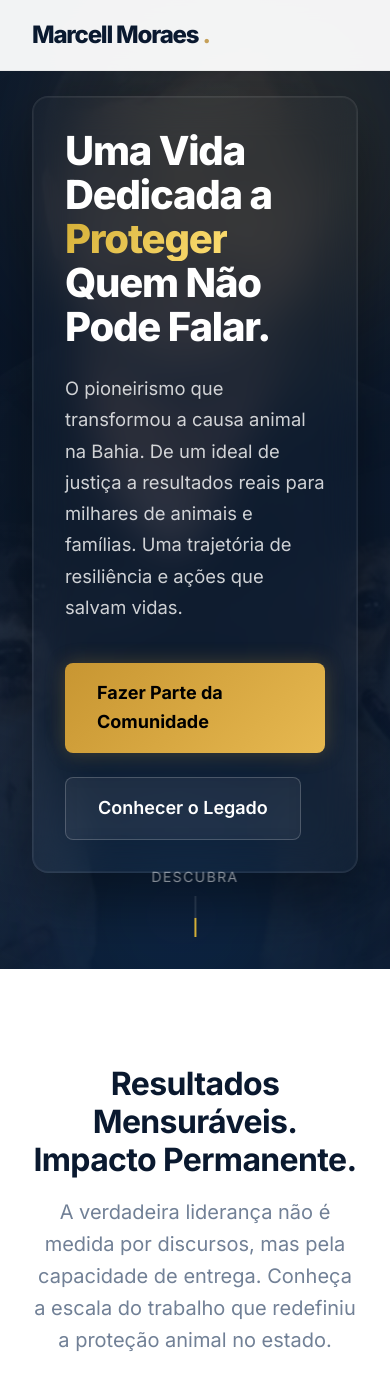
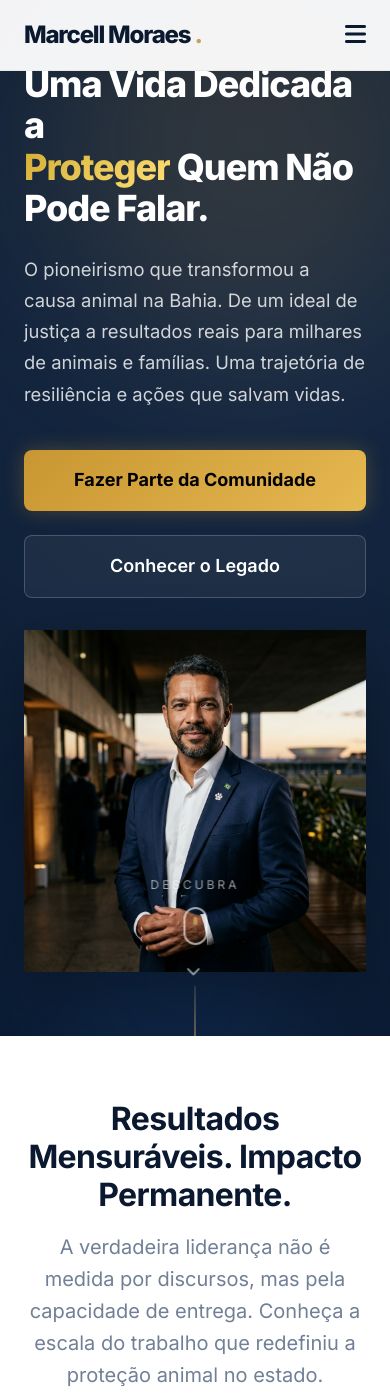
Before and after one commit to gibaoliver/marcell-moraes, a website built with Vite: page index.html in a window 390 px wide. Shown: the top 1394 px of the page. Built offline with nearby package versions, Linux system fonts and the light colour scheme; animation ran at ten frames a second.

Commit message:
feat: redesign hero section and implement comprehensive mobile responsiveness

```diff
--- a/index.html
+++ b/index.html
@@ -40,6 +40,9 @@
                 <span class="logo-name">Marcell Moraes</span>
                 <span class="logo-dot">.</span>
             </div>
+            <button class="mobile-toggle" aria-label="Abrir menu" aria-expanded="false">
+                <i class="fas fa-bars"></i>
+            </button>
             <nav class="nav-links">
                 <a href="#legado">Legado</a>
                 <a href="#biografia">Biografia</a>
@@ -59,26 +62,44 @@
 
     <!-- Ultra Modern Hero Section -->
     <section class="hero">
-        <div class="hero-bg"></div>
         <div class="hero-overlay"></div>
         <div class="hero-orb orb-1"></div>
         <div class="hero-orb orb-2"></div>
 
-        <div class="container">
+        <div class="container hero-grid">
             <div class="hero-content">
-                <h1 class="hero-title">Uma Vida Dedicada a<br><span class="highlight">Proteger</span> Quem Não Pode Falar.</h1>
+                <h1 class="hero-title">
+                    <span class="reveal-line">
+                        <span class="reveal-inner">Uma Vida Dedicada a</span>
+                    </span>
+                    <span class="reveal-line">
+                        <span class="reveal-inner"><span class="highlight">Proteger</span> Quem Não</span>
+                    </span>
+                    <span class="reveal-line">
+                        <span class="reveal-inner">Pode Falar.</span>
+                    </span>
+                </h1>
                 <p class="hero-subtitle">O pioneirismo que transformou a causa animal na Bahia. De um ideal de justiça a resultados reais para milhares de animais e famílias. Uma trajetória de resiliência e ações que salvam vidas.</p>
                 <div class="hero-actions">
                     <a href="#comunidade" class="btn btn-glow btn-lg">Fazer Parte da Comunidade</a>
                     <a href="#legado" class="btn btn-glass btn-lg">Conhecer o Legado</a>
                 </div>
             </div>
+            <div class="hero-image-wrapper">
+                <img src="assets/marcell_portrait.png" alt="Marcell Moraes" class="hero-portrait">
+            </div>
         </div>
 
-        <div class="scroll-indicator">
+        <a href="#legado" class="scroll-indicator">
             <span>Descubra</span>
-            <div class="scroll-line"></div>
-        </div>
+            <div class="scroll-mouse">
+                <div class="scroll-wheel"></div>
+            </div>
+            <div class="scroll-arrow">
+                <i class="fas fa-chevron-down"></i>
+            </div>
+        </a>
+        <div class="hero-connector"></div>
     </section>
 
     <!-- Metrics Section -->
@@ -129,7 +150,7 @@
 
                 <p>Hoje, além de cargos ou mandatos, Marcell Moraes é uma instituição em si mesmo. Uma força de mobilização que não recua, não se omite e continua entregando resultados diários.</p>
 
-                <a href="#" class="btn btn-outline">Acompanhe os Bastidores no Instagram</a>
+                <a href="https://www.instagram.com/marcell_moraes45?igsh=MXBzNW93NXo1M3B0" target="_blank" rel="noopener noreferrer" class="btn btn-outline">Acompanhe os Bastidores no Instagram</a>
             </div>
         </div>
     </section>
--- a/styles/components.css
+++ b/styles/components.css
@@ -101,6 +101,16 @@
     color: var(--accent);
 }
 
+.mobile-toggle {
+    display: none;
+    background: none;
+    border: none;
+    font-size: 1.5rem;
+    color: var(--primary);
+    cursor: pointer;
+    z-index: 101;
+}
+
 /* --- Ultra Modern Hero Section --- */
 .hero {
     position: relative;
@@ -111,29 +121,11 @@
     overflow: hidden;
 }
 
-.hero-bg {
-    position: absolute;
-    inset: -5%;
-    width: 110%;
-    height: 110%;
-    background-image: url('../assets/WhatsApp Image 2026-06-17 at 22.35.48.jpeg');
-    background-size: cover;
-    background-position: center;
-    animation: kenBurns 20s infinite alternate ease-in-out;
-    z-index: 0;
-}
-
-@keyframes kenBurns {
-    0% { transform: scale(1) translate(0, 0); }
-    100% { transform: scale(1.05) translate(-1%, -1%); }
-}
-
 .hero-overlay {
     position: absolute;
     inset: 0;
     z-index: 1;
-    background: radial-gradient(circle at 20% 50%, rgba(10, 25, 47, 0.85) 0%, rgba(10, 25, 47, 0.98) 100%),
-                linear-gradient(45deg, rgba(200, 150, 50, 0.1) 0%, transparent 50%);
+    background: radial-gradient(circle at 70% 30%, #172A45 0%, #0A192F 100%);
 }
 
 .hero-orb {
@@ -166,27 +158,66 @@
     100% { transform: translateY(50px) translateX(-50px); }
 }
 
+.hero-grid {
+    display: grid;
+    grid-template-columns: 1fr 1fr;
+    gap: 2rem;
+    align-items: center;
+    position: relative;
+    z-index: 2;
+    padding-bottom: 5rem;
+}
+
+.hero-image-wrapper {
+    position: relative;
+    display: flex;
+    justify-content: flex-end;
+    align-items: flex-end;
+    height: 100%;
+}
+
+.hero-portrait {
+    max-width: 100%;
+    max-height: 80vh;
+    object-fit: contain;
+    filter: drop-shadow(0 20px 30px rgba(0,0,0,0.3));
+    animation: fadeInUp 1.2s cubic-bezier(0.16, 1, 0.3, 1) 0.5s forwards;
+    opacity: 0;
+    transform: translateY(20px);
+}
+
 .hero-content {
     position: relative;
     z-index: 2;
     max-width: 750px;
-    padding: 3.5rem;
-    border-radius: 24px;
-    background: rgba(255, 255, 255, 0.02);
-    backdrop-filter: blur(20px);
-    -webkit-backdrop-filter: blur(20px);
-    border: 1px solid rgba(255, 255, 255, 0.08);
-    box-shadow: 0 30px 60px rgba(0, 0, 0, 0.4),
-                inset 0 0 0 1px rgba(255, 255, 255, 0.05);
-    transform: translateY(30px);
-    opacity: 0;
-    animation: glassReveal 1.2s 0.2s forwards cubic-bezier(0.2, 0.8, 0.2, 1);
+    padding: 0;
 }
 
-@keyframes glassReveal {
+.reveal-line {
+    display: block;
+    overflow: hidden;
+    line-height: 1.15;
+}
+
+.reveal-inner {
+    display: block;
+    transform: translateY(100%);
+    animation: revealUp 1.2s cubic-bezier(0.16, 1, 0.3, 1) forwards;
+}
+
+.hero-title .reveal-line:nth-child(1) .reveal-inner {
+    animation-delay: 0.1s;
+}
+.hero-title .reveal-line:nth-child(2) .reveal-inner {
+    animation-delay: 0.3s;
+}
+.hero-title .reveal-line:nth-child(3) .reveal-inner {
+    animation-delay: 0.5s;
+}
+
+@keyframes revealUp {
     to {
         transform: translateY(0);
-        opacity: 1;
     }
 }
 
@@ -211,12 +242,18 @@
     line-height: 1.7;
     color: rgba(255, 255, 255, 0.8);
     margin-bottom: 2.5rem;
+    opacity: 0;
+    transform: translateY(20px);
+    animation: fadeInUp 1.2s cubic-bezier(0.16, 1, 0.3, 1) 0.7s forwards;
 }
 
 .hero-actions {
     display: flex;
     gap: 1.5rem;
     flex-wrap: wrap;
+    opacity: 0;
+    transform: translateY(20px);
+    animation: fadeInUp 1.2s cubic-bezier(0.16, 1, 0.3, 1) 0.9s forwards;
 }
 
 .btn-glass {
@@ -265,7 +302,7 @@
 
 .scroll-indicator {
     position: absolute;
-    bottom: 2rem;
+    bottom: 3.5rem;
     left: 50%;
     transform: translateX(-50%);
     z-index: 2;
@@ -273,36 +310,67 @@
     flex-direction: column;
     align-items: center;
     gap: 0.5rem;
-    color: rgba(255,255,255,0.5);
-    font-size: 0.875rem;
-    letter-spacing: 0.1em;
+    color: rgba(255, 255, 255, 0.6);
+    font-size: 0.75rem;
+    letter-spacing: 0.25em;
     text-transform: uppercase;
-    animation: fadeIn 1s 1.5s forwards;
+    animation: fadeIn 1s 1.2s forwards;
     opacity: 0;
+    cursor: pointer;
+    transition: color 0.3s ease, bottom 0.3s ease;
 }
 
-.scroll-line {
-    width: 2px;
-    height: 40px;
-    background: rgba(255,255,255,0.1);
-    position: relative;
-    overflow: hidden;
+.scroll-indicator:hover {
+    color: var(--accent);
+    bottom: 3.25rem;
 }
 
-.scroll-line::after {
-    content: '';
-    position: absolute;
-    top: 0;
-    left: 0;
-    width: 100%;
-    height: 50%;
-    background: #d4af37;
-    animation: scrollLine 2s infinite;
+.scroll-mouse {
+    width: 24px;
+    height: 38px;
+    border: 2px solid currentColor;
+    border-radius: 12px;
+    position: relative;
+    margin: 0.25rem 0;
 }
 
-@keyframes scrollLine {
-    0% { transform: translateY(-100%); }
-    100% { transform: translateY(200%); }
+.scroll-wheel {
+    width: 4px;
+    height: 8px;
+    background: var(--accent);
+    border-radius: 2px;
+    position: absolute;
+    top: 6px;
+    left: 50%;
+    transform: translateX(-50%);
+    animation: scrollWheel 1.6s infinite ease-in-out;
+}
+
+@keyframes scrollWheel {
+    0% { transform: translate(-50%, 0); opacity: 1; }
+    100% { transform: translate(-50%, 14px); opacity: 0; }
+}
+
+.scroll-arrow {
+    font-size: 0.9rem;
+    animation: scrollArrow 1.5s infinite alternate ease-in-out;
+}
+
+@keyframes scrollArrow {
+    0% { transform: translateY(0); }
+    100% { transform: translateY(4px); }
+}
+
+/* Connecting Line to Section Below */
+.hero-connector {
+    position: absolute;
+    bottom: 0;
+    left: 50%;
+    transform: translateX(-50%);
+    width: 1px;
+    height: 50px;
+    background: linear-gradient(to bottom, rgba(255, 255, 255, 0.2) 0%, var(--accent) 100%);
+    z-index: 2;
 }
 
 @keyframes fadeIn {
@@ -311,8 +379,7 @@
 
 @media (max-width: 768px) {
     .hero-content {
-        padding: 2rem;
-        border-radius: 16px;
+        padding: 0;
     }
 }
 
@@ -589,7 +656,7 @@
 }
 
 @media (max-width: 992px) {
-    .biography-grid, .utility-grid, .footer-grid {
+    .hero-grid, .biography-grid, .utility-grid, .footer-grid {
         grid-template-columns: 1fr;
     }
 
@@ -603,16 +670,61 @@
     }
 
     .hero-title {
-        font-size: 2.5rem;
+        font-size: clamp(2.25rem, 6vw, 3.5rem);
     }
 }
 
 @media (max-width: 768px) {
-    .nav-links, .nav-cta {
-        display: none; /* In a real app, implement a hamburger menu */
+    .mobile-toggle {
+        display: block;
     }
+
+    .nav-links {
+        display: none;
+        position: absolute;
+        top: 100%;
+        left: 0;
+        width: 100%;
+        background: rgba(255, 255, 255, 0.98);
+        backdrop-filter: blur(15px);
+        flex-direction: column;
+        padding: var(--space-lg);
+        box-shadow: var(--shadow-md);
+        gap: var(--space-md);
+    }
+
+    .nav-links.active {
+        display: flex;
+        animation: fadeIn 0.3s forwards;
+    }
+
+    .nav-cta {
+        display: none;
+    }
+
     .hero {
         background-position: right;
+    }
+}
+
+@media (max-width: 480px) {
+    .hero-actions {
+        flex-direction: column;
+        width: 100%;
+    }
+
+    .hero-actions .btn {
+        width: 100%;
+        text-align: center;
+    }
+
+    .metrics-grid, .cards-grid, .gallery-grid {
+        grid-template-columns: 1fr !important;
+    }
+
+    .pull-quote {
+        margin-left: 0;
+        margin-top: 1rem;
     }
 }
 
@@ -625,9 +737,9 @@
 }
 
 .gallery-item {
-    border-radius: 8px; /* Using fallback, var(--radius) should exist */
+    border-radius: var(--radius);
     overflow: hidden;
-    box-shadow: 0 4px 6px rgba(0,0,0,0.1);
+    box-shadow: var(--shadow-md);
     aspect-ratio: 1 / 1;
 }
 
@@ -635,7 +747,7 @@
     width: 100%;
     height: 100%;
     object-fit: cover;
-    transition: transform 0.3s ease;
+    transition: var(--transition);
 }
 
 .gallery-item:hover img {
--- a/styles/global.css
+++ b/styles/global.css
@@ -29,6 +29,14 @@
     --shadow-md: 0 10px 15px -3px rgba(0, 0, 0, 0.1);
     --shadow-lg: 0 20px 25px -5px rgba(0, 0, 0, 0.1);
     --radius: 8px;
+}
+
+@media (max-width: 768px) {
+    :root {
+        --space-lg: 1.5rem;
+        --space-xl: 2.5rem;
+        --space-2xl: 4rem;
+    }
 }
 
 /* ==========================================================================
```
Also changed, not shown: scripts/main.js (+33 -0 lines).
